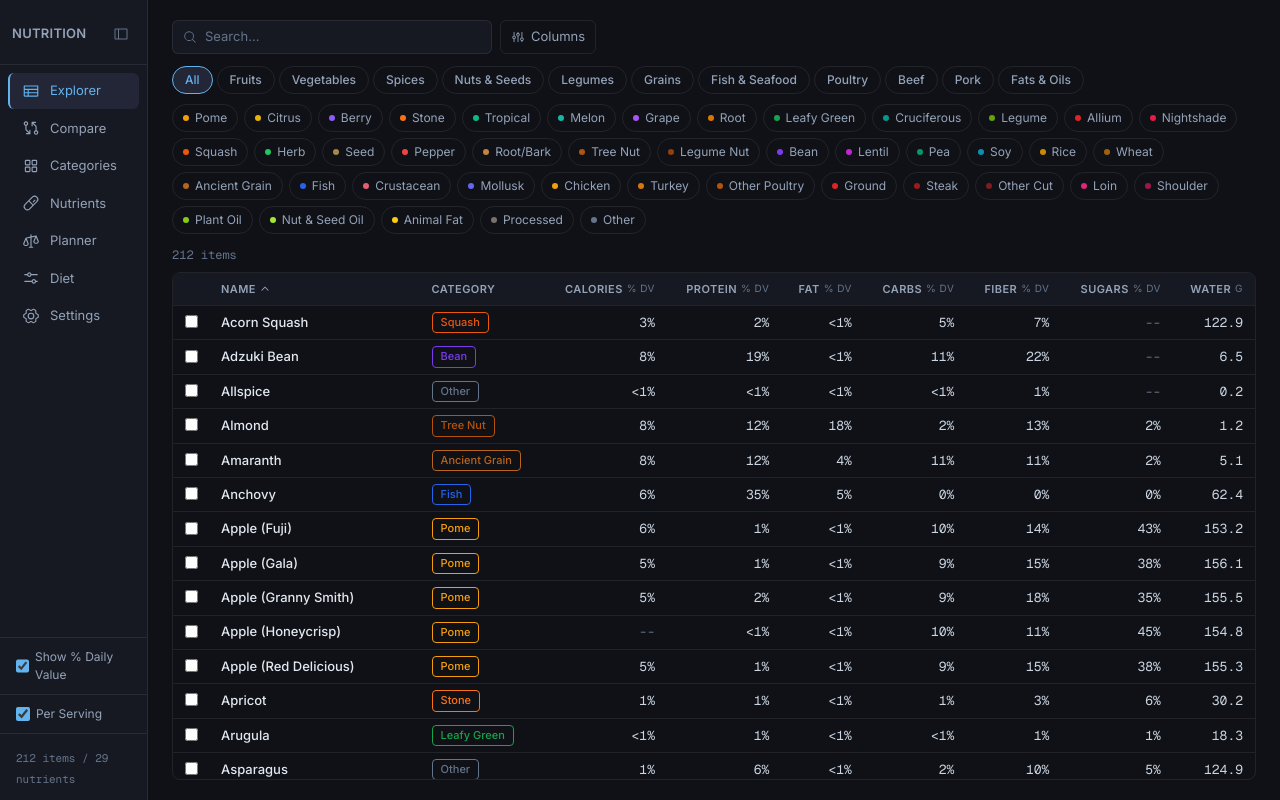
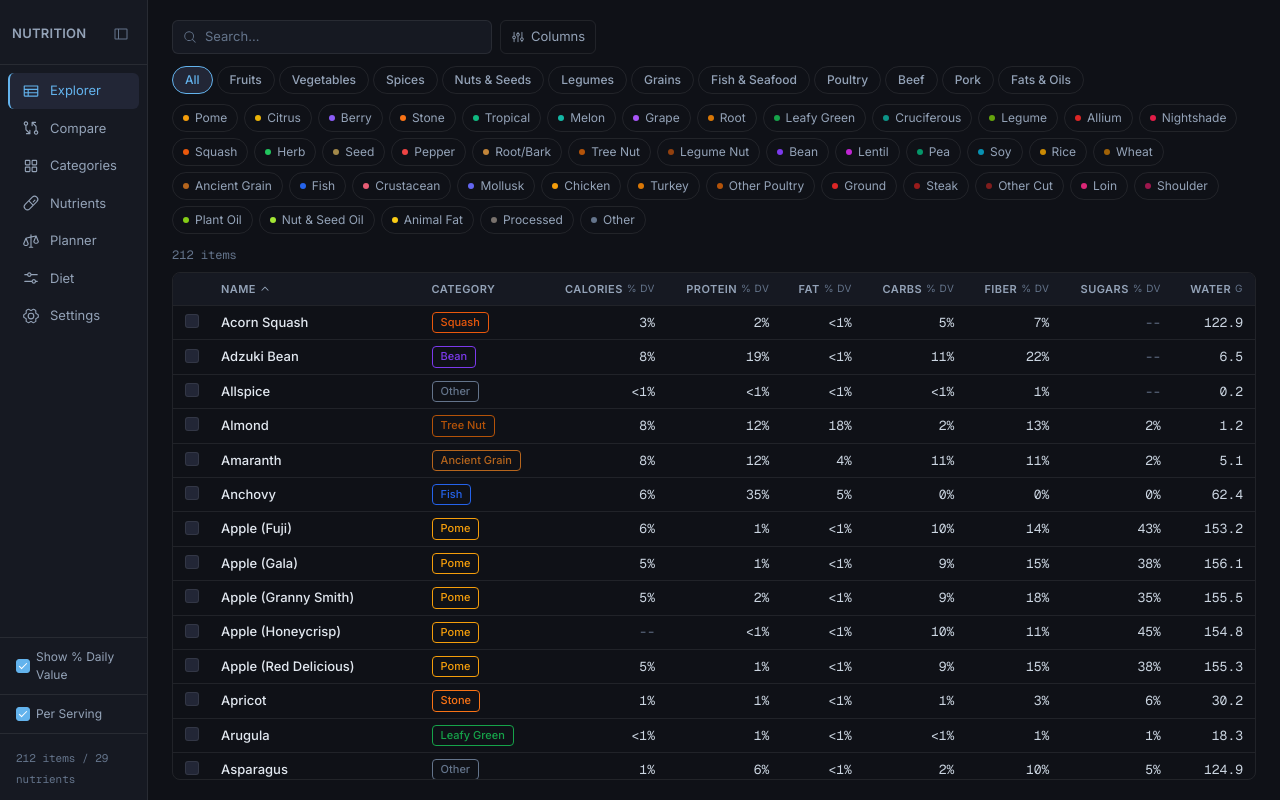
Before and after one commit to gholtzap/nutritionmaxx, a React (Vite) app in the folder app/: page / in a window 1280 px wide. Built offline with nearby package versions, Linux system fonts and the light colour scheme.

Commit message:
Improve checkbox UI

```diff
--- a/app/src/components/FruitDetail/FruitDetail.module.css
+++ b/app/src/components/FruitDetail/FruitDetail.module.css
@@ -156,9 +156,6 @@
 }
 
 .showEmptyCheckbox {
-  width: 14px;
-  height: 14px;
-  accent-color: var(--text-accent, #63b3ed);
   cursor: pointer;
 }
 
--- a/app/src/components/Sidebar/Sidebar.module.css
+++ b/app/src/components/Sidebar/Sidebar.module.css
@@ -98,9 +98,6 @@
 }
 
 .dvCheckbox {
-  width: 14px;
-  height: 14px;
-  accent-color: var(--text-accent, #63b3ed);
   cursor: pointer;
 }
 
--- a/app/src/global.css
+++ b/app/src/global.css
@@ -9,6 +9,56 @@ body {
 
 #root {
   min-height: 100vh;
+}
+
+input[type="checkbox"] {
+  appearance: none;
+  -webkit-appearance: none;
+  width: 14px;
+  height: 14px;
+  border: 1px solid var(--border-primary);
+  border-radius: 3px;
+  background: var(--bg-elevated);
+  cursor: pointer;
+  flex-shrink: 0;
+  position: relative;
+  transition: background 0.15s, border-color 0.15s;
+}
+
+input[type="checkbox"]:checked {
+  background: var(--accent);
+  border-color: var(--accent);
+}
+
+input[type="checkbox"]:checked::after {
+  content: '';
+  position: absolute;
+  left: 4px;
+  top: 1px;
+  width: 4px;
+  height: 8px;
+  border: solid #fff;
+  border-width: 0 1.5px 1.5px 0;
+  transform: rotate(45deg);
+}
+
+input[type="checkbox"]:indeterminate {
+  background: var(--accent);
+  border-color: var(--accent);
+}
+
+input[type="checkbox"]:indeterminate::after {
+  content: '';
+  position: absolute;
+  left: 2px;
+  top: 5px;
+  width: 8px;
+  height: 0;
+  border-bottom: 1.5px solid #fff;
+}
+
+input[type="checkbox"]:hover {
+  border-color: var(--accent);
 }
 
 ::selection {
```
